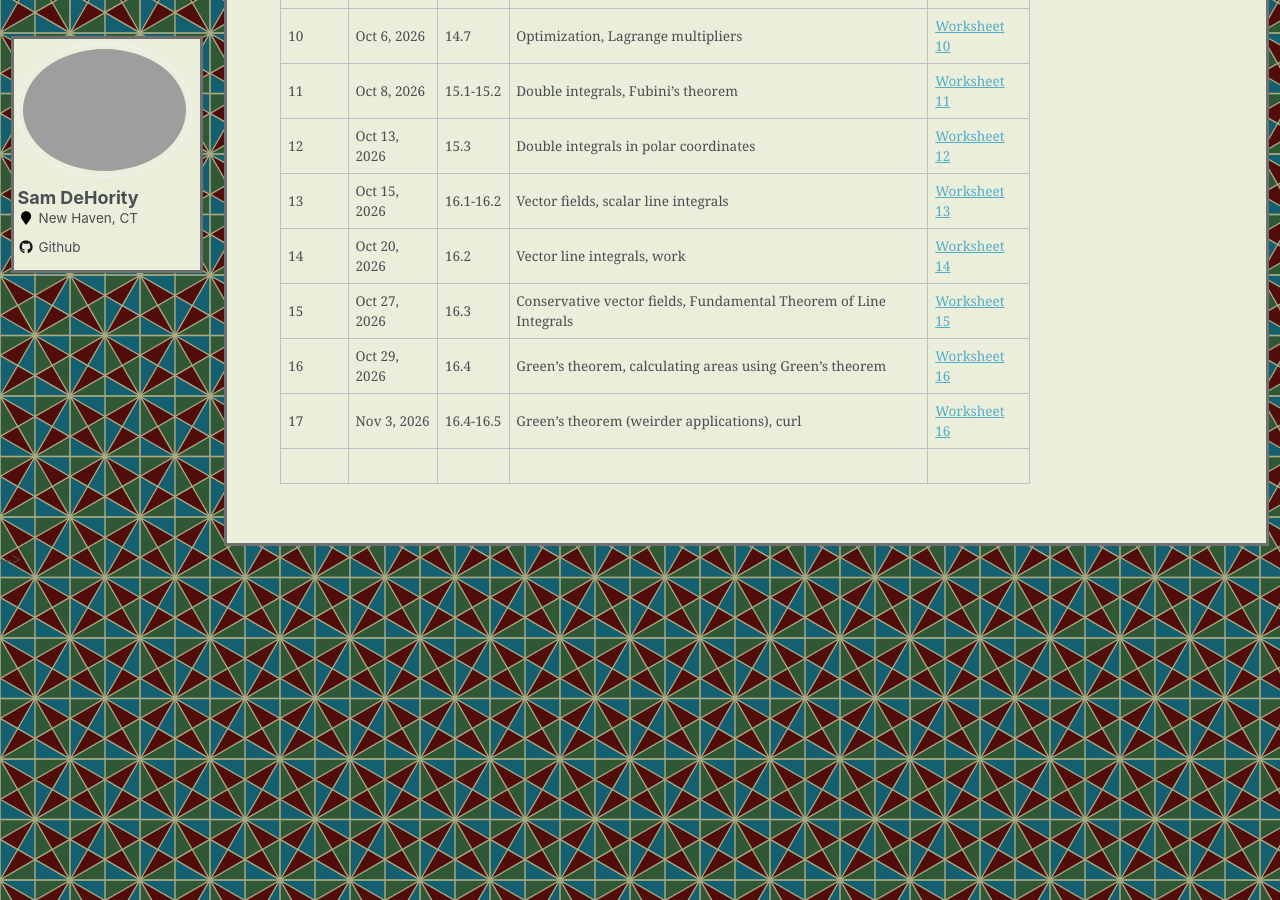
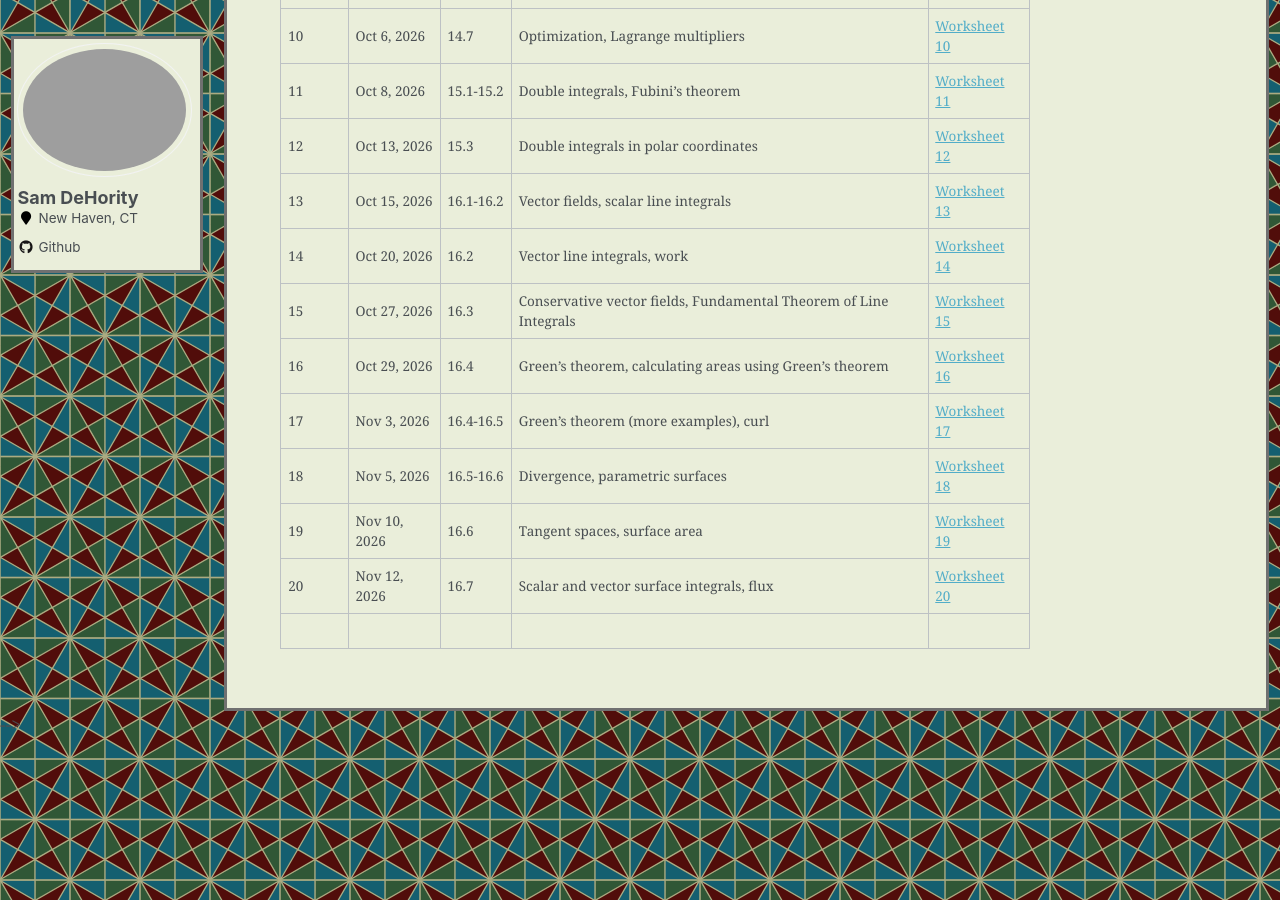
Before and after one commit to sam-dehority/sam-dehority.github.io, a Jekyll site: the page built from _teaching/2026-fall-MultivariableCalculus.md, in a window 1280 px wide and 900 px high, scrolled down 935 px. Built offline with Jekyll 4.4.1, drawn with Linux system fonts in a browser that asks for light colours; some of the changed text lies outside the part shown.

Commit message:
11-11 update

```diff
--- a/_teaching/2026-fall-MultivariableCalculus.md
+++ b/_teaching/2026-fall-MultivariableCalculus.md
@@ -34,5 +34,8 @@ Listed below are the lecture dates, the textbook sections and topics covered, an
 | 14 | Oct 20, 2026 | 16.2 | Vector line integrals, work | [Worksheet 14](/files/2026-fall-MultivariableCalculus/ws14.pdf) |
 | 15 | Oct 27, 2026 | 16.3 | Conservative vector fields, Fundamental Theorem of Line Integrals | [Worksheet 15](/files/2026-fall-MultivariableCalculus/ws15.pdf) |
 | 16 | Oct 29, 2026 | 16.4 | Green's theorem, calculating areas using Green's theorem | [Worksheet 16](/files/2026-fall-MultivariableCalculus/ws16.pdf) |
-| 17 | Nov 3, 2026 | 16.4-16.5 | Green's theorem (weirder applications), curl | [Worksheet 16](/files/2026-fall-MultivariableCalculus/ws17.pdf) |
+| 17 | Nov 3, 2026 | 16.4-16.5 |  Green’s theorem (more examples), curl | [Worksheet 17](/files/2026-fall-MultivariableCalculus/ws17.pdf) |
+| 18 | Nov 5, 2026 | 16.5-16.6|  Divergence, parametric surfaces | [Worksheet 18](/files/2026-fall-MultivariableCalculus/ws18.pdf) |
+| 19 |Nov 10, 2026 | 16.6 | Tangent spaces, surface area | [Worksheet 19](/files/2026-fall-MultivariableCalculus/ws19.pdf) |
+| 20 | Nov 12, 2026 | 16.7 |  Scalar and vector surface integrals, flux | [Worksheet 20](/files/2026-fall-MultivariableCalculus/ws20.pdf) |
 | | | | | |
```
Also changed, not shown: other parts of _teaching/2026-fall-MultivariableCalculus.md (+1 -1 lines), 12 other files.
